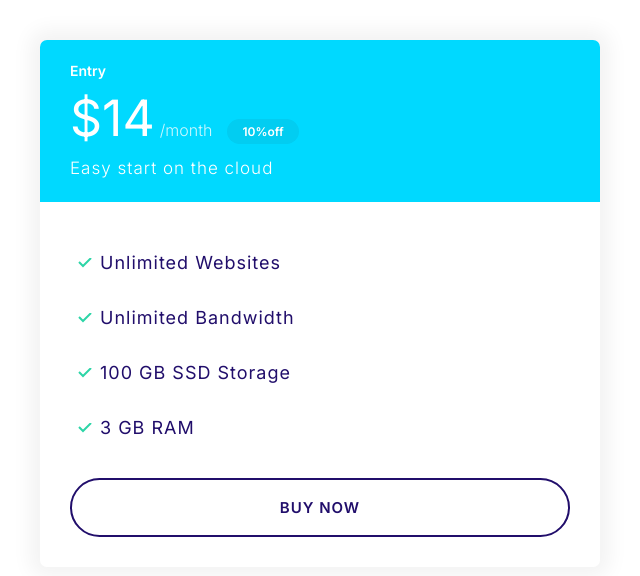
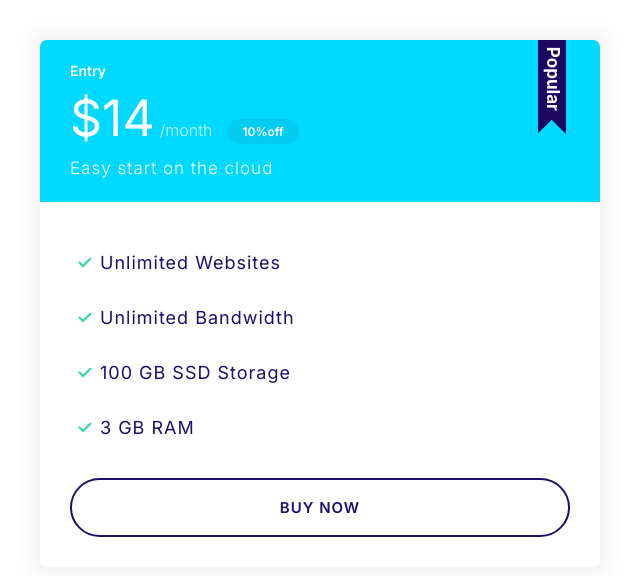
Before and after one commit to Sara-pyon/Sarapyon, a plain HTML site: page CSS3 Series: Part 3/index.html in a window 1280 px wide. Shown: the whole page, without its empty margins (0-640 px from the left). Drawn offline with Linux system fonts and the light colour scheme.

Commit message:
Made a plan card

```diff
--- a/CSS3 Series: Part 3/css/styles.css
+++ b/CSS3 Series: Part 3/css/styles.css
@@ -291,6 +291,17 @@ a{
 .card .btn{
     padding:0.5rem 3rem;
 }
+.plan--popular .card__header{
+    position:relative;
+}
+.plan--popular .card__header::before{
+    content: url(../image/popular.svg);
+    width: 40px;
+    display: inline-block;
+    position: absolute;
+    top: -6px;
+    right: 5%;
+}
 
 @media screen and (min-width: 1024px) {
     .plan__name{
--- a/CSS3 Series: Part 3/index.html
+++ b/CSS3 Series: Part 3/index.html
@@ -12,7 +12,7 @@
 </head>
 <body>
     <div style="width:50%; padding:4rem;">
-        <div class="plan">
+        <div class="plan plan--popular">
             <div class="card card--secondary">
                 <header class="card__header">
                     <h3 class="plan__name">Entry</h3>
```
Also changed, not shown: CSS3 Series: Part 3/image/popular.svg (added). Lines whose indentation alone changed are shown as unchanged.
